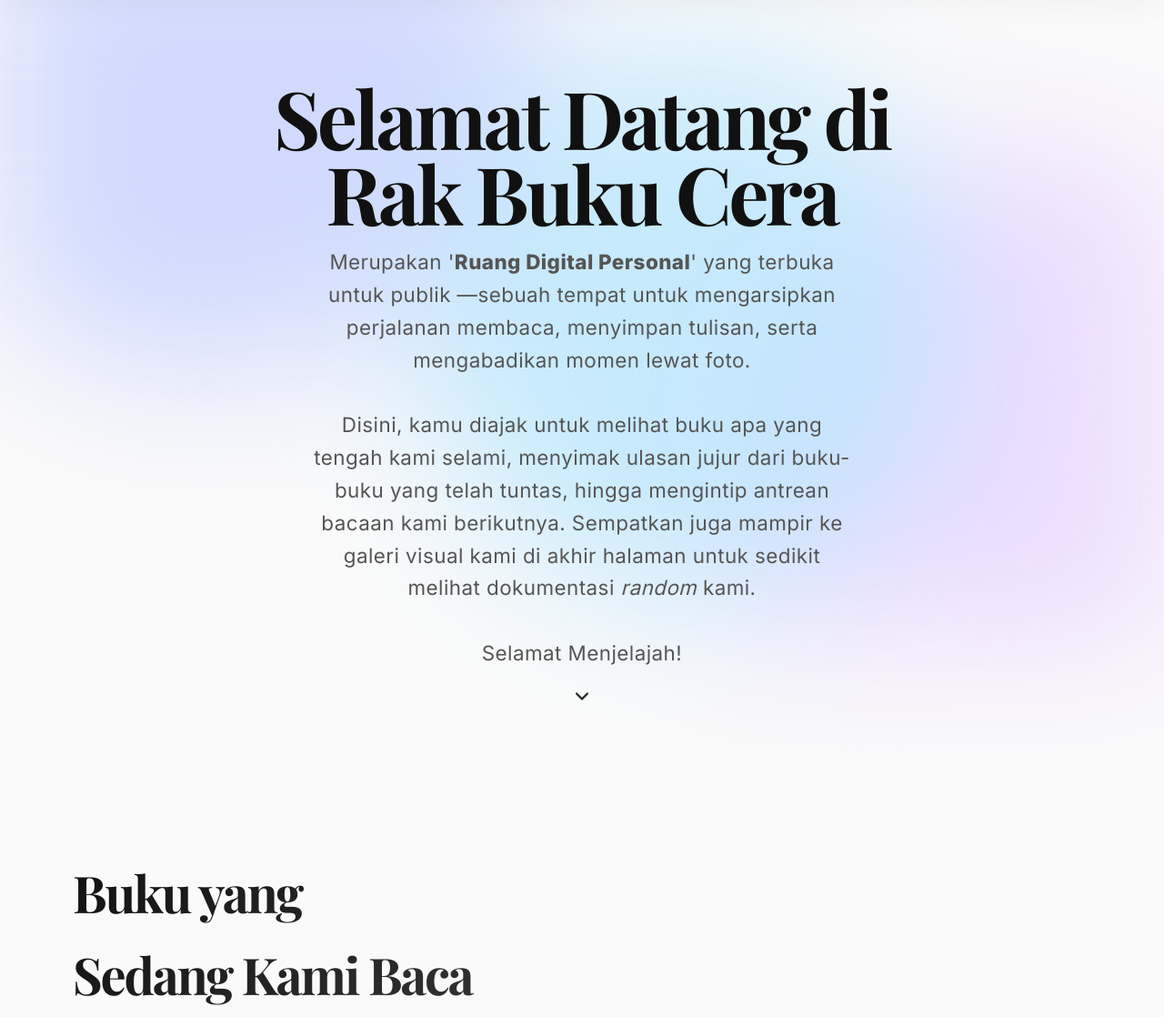
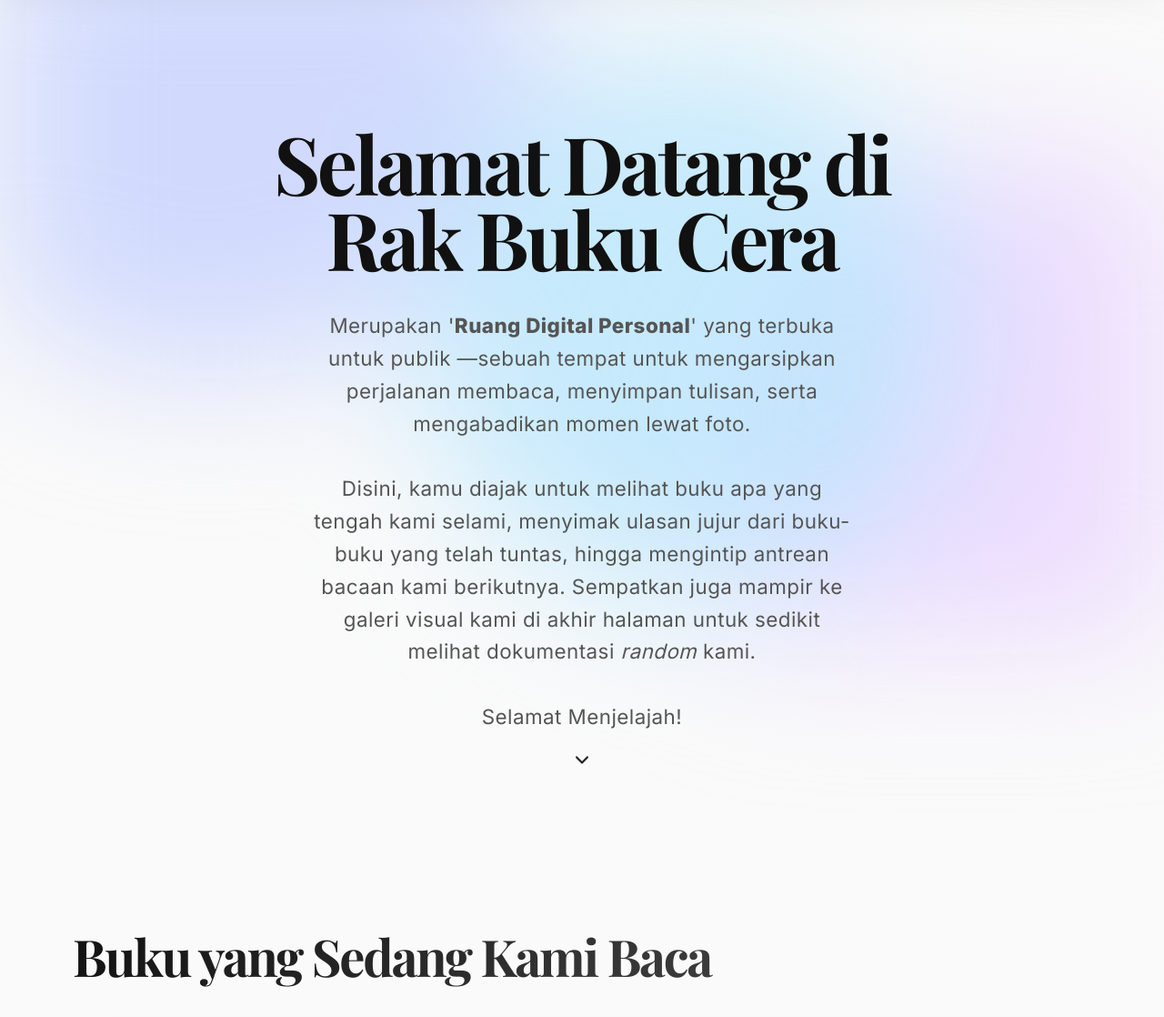
Before and after one commit to firmandikarohman-web/rak-buku-cera, a plain HTML site: page index.html in a window 1280 px wide. Shown: the part 97-1215 px from the top of the page at 91% size. Drawn offline with nearby package versions, Linux system fonts and the light colour scheme.

Commit message:
Refactor home section and improve layout

```diff
--- a/index.html
+++ b/index.html
@@ -58,15 +58,27 @@
     </nav>
 
     <main>
-        <!-- Home Section -->
-        <section id="home" class="hero section-scroll">
+        <!-- Home Title Section -->
+        <section id="home" class="hero" style="min-height: auto; padding-top: 150px; padding-bottom: 20px;">
             <div class="hero-content">
-                <h1 class="reveal-stagger"><br>Selamat Datang di<br>Rak Buku Cera</h1>
-                <p class="tagline reveal-stagger">Merupakan '<b>Ruang Digital Personal</b>' yang terbuka untuk publik
-                    —sebuah tempat untuk mengarsipkan perjalanan membaca, menyimpan tulisan, serta mengabadikan momen
+                <h1 class="reveal-stagger" style="text-align: center;"><br>Selamat Datang di<br>Rak Buku Cera<br>
+                </h1>
+            </div>
+        </section>
+
+        <!-- Top Split Container for Desktop -->
+        <div class="desktop-split">
+            <!-- Home Tagline Section -->
+            <section id="home-desc" class="hero section-scroll" style="min-height: auto; padding-top: 0;">
+                <div class="hero-content">
+                    <p class="tagline reveal-stagger">Merupakan '<b>Ruang Digital Personal</b>' yang terbuka untuk
+                        publik
+                        —sebuah tempat untuk mengarsipkan perjalanan membaca, menyimpan tulisan, serta mengabadikan
+                        momen
                         lewat foto.<br><br>
                         Disini, kamu diajak untuk melihat buku apa yang tengah kami selami, menyimak ulasan jujur dari
-                    buku-buku yang telah tuntas, hingga mengintip antrean bacaan kami berikutnya. Sempatkan juga mampir
+                        buku-buku yang telah tuntas, hingga mengintip antrean bacaan kami berikutnya. Sempatkan juga
+                        mampir
                         ke galeri visual kami di akhir halaman untuk sedikit melihat dokumentasi <i>random</i>
                         kami.<br><br>Selamat Menjelajah!</p>
                 </div>
@@ -82,13 +94,14 @@
 
             <!-- Currently Reading Section -->
             <section id="currently-reading" class="section section-scroll mb-large">
-            <h2 class="section-title reveal-stagger">Buku yang<br>Sedang Kami Baca</h2>
+                <h2 class="section-title reveal-stagger">Buku yang Sedang Kami Baca</h2>
                 <div class="glass-card full-width-card">
                     <div id="currently-reading-container" style="display: flex; justify-content: center; width: 100%;">
                         <!-- Dynamic Currently Reading Content -->
                     </div>
                 </div>
             </section>
+        </div>
 
         <!-- Reading List Section -->
         <section id="reading-list" class="section section-scroll mb-large">
@@ -102,7 +115,7 @@
 
         <!-- Target List Section -->
         <section id="target-list" class="section section-scroll mb-large">
-            <h2 class="section-title reveal-stagger">Buku yang<br>Ingin Kami Baca</h2>
+            <h2 class="section-title reveal-stagger">Buku yang Ingin Kami Baca</h2>
             <div class="glass-card list-card">
                 <div id="target-list-container" class="bookshelf-grid">
                     <!-- Dynamic content -->
@@ -152,7 +165,7 @@
 
         <!-- Contact Section -->
         <section id="contact" class="section section-scroll mb-large">
-            <h2 class="section-title reveal-stagger">Sosok dibalik<br>"Rak Buku Cera"</h2>
+            <h2 class="section-title reveal-stagger">Sosok dibalik "Rak Buku Cera"</h2>
             <div class="glass-card contact-card">
                 <div class="dual-contact-wrapper">
                     <a href="https://www.instagram.com/dwimargias/" target="_blank"
```
Lines whose indentation alone changed are shown as unchanged.
